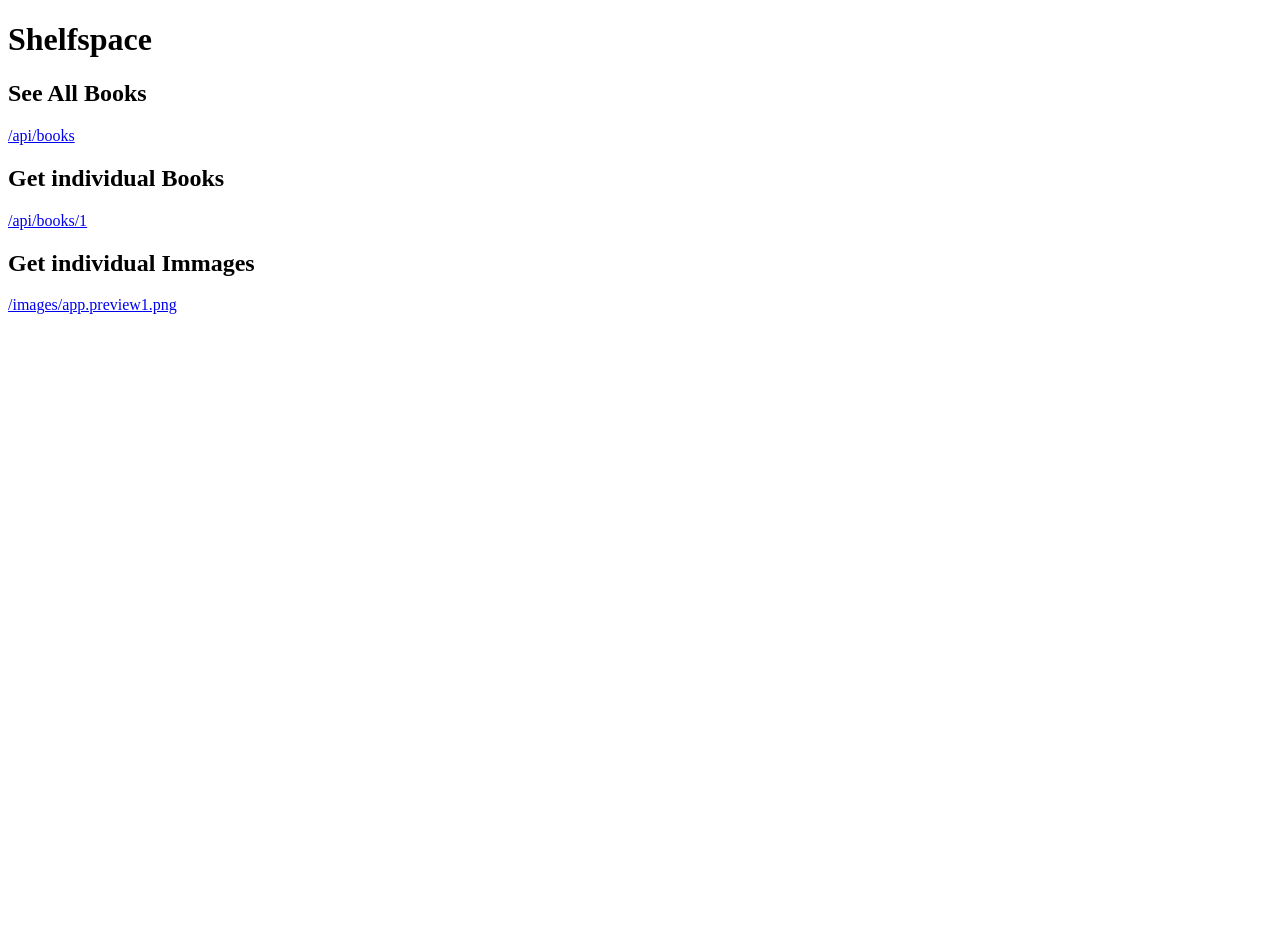
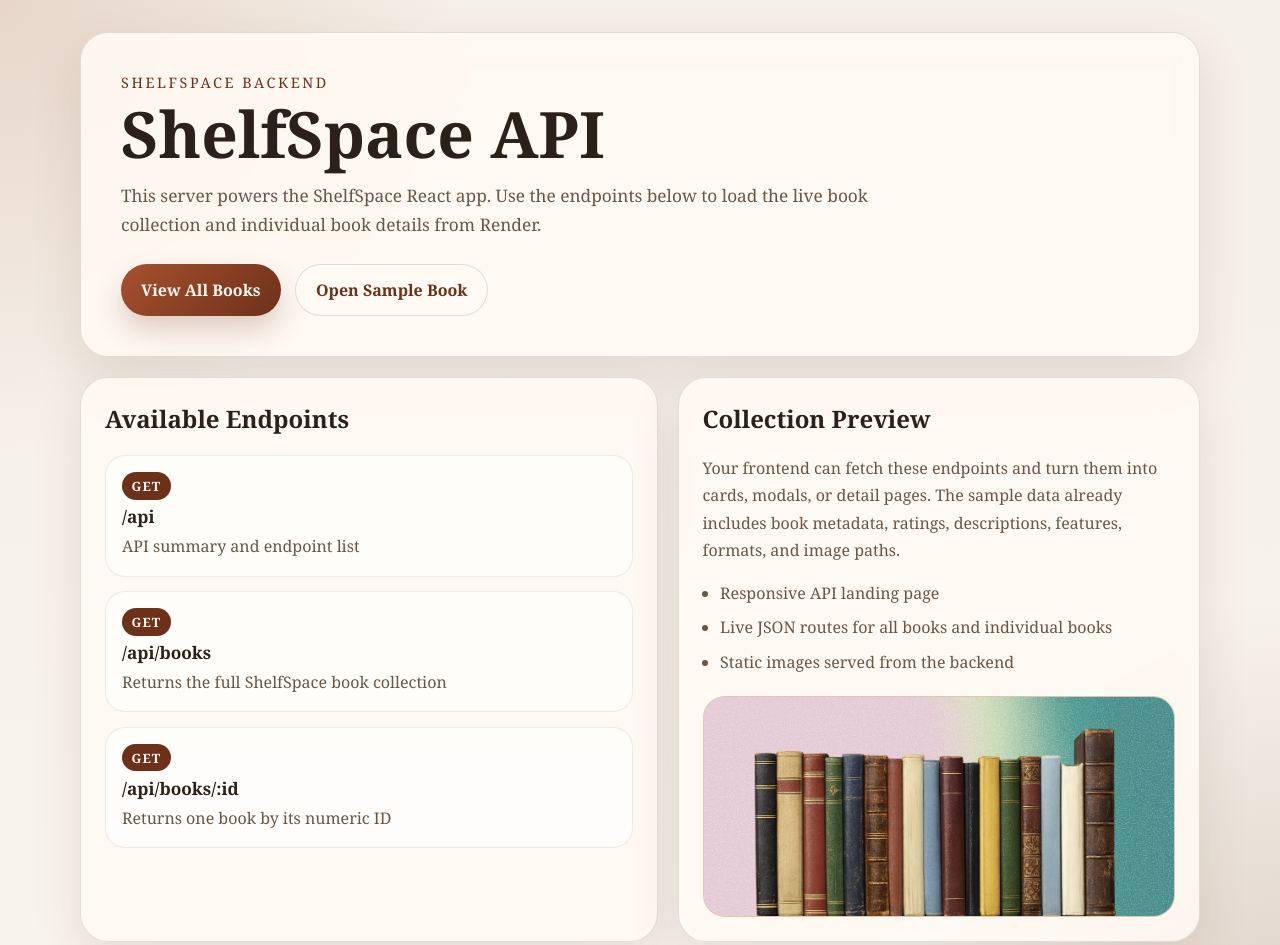
Before and after one commit to mmhughes2/demo_backend, a website: page public/index.html in a window 1280 px wide. Shown: the top 945 px of the page. Before the commit the page ends 800 px from the top, so only its background shows below. Drawn offline with Linux system fonts and the light colour scheme.

```diff
--- a/package.json
+++ b/package.json
@@ -1,8 +1,8 @@
 {
   "name": "demo_backend",
   "version": "1.0.0",
-  "description": "",
-  "main": "index.js",
+  "description": "Express backend for the ShelfSpace React project",
+  "main": "app.js",
   "scripts": {
     "dev": "nodemon app.js",
     "start": "node app.js",
--- a/public/index.html
+++ b/public/index.html
@@ -1,18 +1,69 @@
 <!DOCTYPE html>
-<html>
-    <head>
-        <link rel="stylessheet" href="styles.css">
-    </head>
-    <body>
-        <h1>Shelfspace</h1>
-        <h2>See All Books</h2>
-        <p><a href="/api/books">/api/books</a></p>
+<html lang="en">
+  <head>
+    <meta charset="UTF-8" />
+    <meta name="viewport" content="width=device-width, initial-scale=1.0" />
+    <title>ShelfSpace API</title>
+    <link rel="stylesheet" href="/styles.css" />
+  </head>
+  <body>
+    <main class="page-shell">
+      <section class="hero">
+        <p class="eyebrow">ShelfSpace Backend</p>
+        <h1>ShelfSpace API</h1>
+        <p class="hero-copy">
+          This server powers the ShelfSpace React app. Use the endpoints below to
+          load the live book collection and individual book details from Render.
+        </p>
+        <div class="hero-actions">
+          <a class="button button-primary" href="/api/books">View All Books</a>
+          <a class="button button-secondary" href="/api/books/2">Open Sample Book</a>
+        </div>
+      </section>
 
-        <h2>Get individual Books</h2>
-        <p><a href="/api/books/1">/api/books/1</a></p>
+      <section class="content-grid">
+        <article class="card">
+          <h2>Available Endpoints</h2>
+          <div class="endpoint-list">
+            <a class="endpoint" href="/api">
+              <span class="method">GET</span>
+              <span class="path">/api</span>
+              <span class="description">API summary and endpoint list</span>
+            </a>
+            <a class="endpoint" href="/api/books">
+              <span class="method">GET</span>
+              <span class="path">/api/books</span>
+              <span class="description">Returns the full ShelfSpace book collection</span>
+            </a>
+            <a class="endpoint" href="/api/books/1">
+              <span class="method">GET</span>
+              <span class="path">/api/books/:id</span>
+              <span class="description">Returns one book by its numeric ID</span>
+            </a>
+          </div>
+        </article>
 
-        <h2>Get individual Immages</h2>
-        <p><a href="/images/app-preview1.png">/images/app.preview1.png</a></p>
-
-    </body>
+        <article class="card preview-card">
+          <div class="preview-copy">
+            <h2>Collection Preview</h2>
+            <p>
+              Your frontend can fetch these endpoints and turn them into cards,
+              modals, or detail pages. The sample data already includes book
+              metadata, ratings, descriptions, features, formats, and image paths.
+            </p>
+            <ul class="checklist">
+              <li>Responsive API landing page</li>
+              <li>Live JSON routes for all books and individual books</li>
+              <li>Static images served from the backend</li>
+            </ul>
+          </div>
+          <img
+            class="preview-image"
+            src="/images/books.png"
+            alt="ShelfSpace collection preview"
+          />
+        </article>
+      </section>
+    </main>
+  </body>
 </html>
--- a/public/styles.css
+++ b/public/styles.css
@@ -0,0 +1,224 @@
+:root {
+  --bg: #f4efe7;
+  --bg-accent: #e8dcc7;
+  --surface: rgba(255, 250, 243, 0.88);
+  --surface-strong: #fffaf3;
+  --text: #2c2118;
+  --muted: #6a5646;
+  --line: rgba(79, 53, 32, 0.14);
+  --brand: #a6512f;
+  --brand-dark: #6d311a;
+  --shadow: 0 20px 50px rgba(87, 59, 32, 0.12);
+}
+
+* {
+  box-sizing: border-box;
+}
+
+body {
+  margin: 0;
+  min-height: 100vh;
+  font-family: Georgia, "Times New Roman", serif;
+  color: var(--text);
+  background:
+    radial-gradient(circle at top left, rgba(166, 81, 47, 0.16), transparent 28%),
+    radial-gradient(circle at bottom right, rgba(122, 74, 46, 0.18), transparent 24%),
+    linear-gradient(180deg, var(--bg) 0%, #f8f4ee 100%);
+}
+
+.page-shell {
+  width: min(1120px, calc(100% - 2rem));
+  margin: 0 auto;
+  padding: 2rem 0 3rem;
+}
+
+.hero,
+.card {
+  border: 1px solid var(--line);
+  border-radius: 28px;
+  background: var(--surface);
+  box-shadow: var(--shadow);
+  backdrop-filter: blur(10px);
+}
+
+.hero {
+  padding: 2.5rem;
+}
+
+.eyebrow {
+  margin: 0 0 0.75rem;
+  font-size: 0.9rem;
+  letter-spacing: 0.18em;
+  text-transform: uppercase;
+  color: var(--brand-dark);
+}
+
+h1,
+h2,
+p,
+ul {
+  margin-top: 0;
+}
+
+h1 {
+  margin-bottom: 1rem;
+  font-size: clamp(2.5rem, 5vw, 4.6rem);
+  line-height: 0.95;
+}
+
+.hero-copy {
+  max-width: 48rem;
+  margin-bottom: 1.5rem;
+  font-size: 1.08rem;
+  line-height: 1.7;
+  color: var(--muted);
+}
+
+.hero-actions {
+  display: flex;
+  flex-wrap: wrap;
+  gap: 0.9rem;
+}
+
+.button {
+  display: inline-flex;
+  align-items: center;
+  justify-content: center;
+  padding: 0.9rem 1.25rem;
+  border-radius: 999px;
+  text-decoration: none;
+  font-weight: 700;
+  transition: transform 160ms ease, box-shadow 160ms ease, background 160ms ease;
+}
+
+.button:hover {
+  transform: translateY(-2px);
+}
+
+.button-primary {
+  color: #fff8f2;
+  background: linear-gradient(135deg, var(--brand) 0%, var(--brand-dark) 100%);
+  box-shadow: 0 14px 28px rgba(109, 49, 26, 0.22);
+}
+
+.button-secondary {
+  color: var(--brand-dark);
+  background: var(--surface-strong);
+  border: 1px solid rgba(109, 49, 26, 0.16);
+}
+
+.content-grid {
+  display: grid;
+  grid-template-columns: 1.05fr 0.95fr;
+  gap: 1.25rem;
+  margin-top: 1.25rem;
+}
+
+.card {
+  padding: 1.5rem;
+}
+
+.endpoint-list {
+  display: grid;
+  gap: 0.9rem;
+}
+
+.endpoint {
+  display: grid;
+  gap: 0.35rem;
+  padding: 1rem;
+  border-radius: 20px;
+  text-decoration: none;
+  color: inherit;
+  background: rgba(255, 255, 255, 0.62);
+  border: 1px solid rgba(109, 49, 26, 0.1);
+  transition: transform 160ms ease, border-color 160ms ease, background 160ms ease;
+}
+
+.endpoint:hover {
+  transform: translateY(-2px);
+  border-color: rgba(166, 81, 47, 0.35);
+  background: #fffdf9;
+}
+
+.method {
+  width: fit-content;
+  padding: 0.3rem 0.6rem;
+  border-radius: 999px;
+  font-size: 0.8rem;
+  font-weight: 700;
+  letter-spacing: 0.08em;
+  color: #fff8f2;
+  background: var(--brand-dark);
+}
+
+.path {
+  font-size: 1.08rem;
+  font-weight: 700;
+}
+
+.description {
+  color: var(--muted);
+  line-height: 1.6;
+}
+
+.preview-card {
+  display: grid;
+  gap: 1.25rem;
+}
+
+.preview-copy p,
+.checklist {
+  color: var(--muted);
+  line-height: 1.7;
+}
+
+.checklist {
+  padding-left: 1.1rem;
+  margin-bottom: 0;
+}
+
+.checklist li + li {
+  margin-top: 0.45rem;
+}
+
+.preview-image {
+  width: 100%;
+  border-radius: 22px;
+  border: 1px solid rgba(109, 49, 26, 0.12);
+  object-fit: cover;
+  background: var(--bg-accent);
+}
+
+@media (max-width: 860px) {
+  .content-grid {
+    grid-template-columns: 1fr;
+  }
+
+  .hero,
+  .card {
+    border-radius: 24px;
+  }
+}
+
+@media (max-width: 540px) {
+  .page-shell {
+    width: min(100% - 1rem, 1120px);
+    padding: 1rem 0 2rem;
+  }
+
+  .hero,
+  .card {
+    padding: 1.2rem;
+  }
+
+  h1 {
+    font-size: 2.4rem;
+  }
+
+  .hero-copy,
+  .preview-copy p,
+  .description {
+    font-size: 0.98rem;
+  }
+}
```
Also changed, not shown: app.js (+66 -85 lines).
